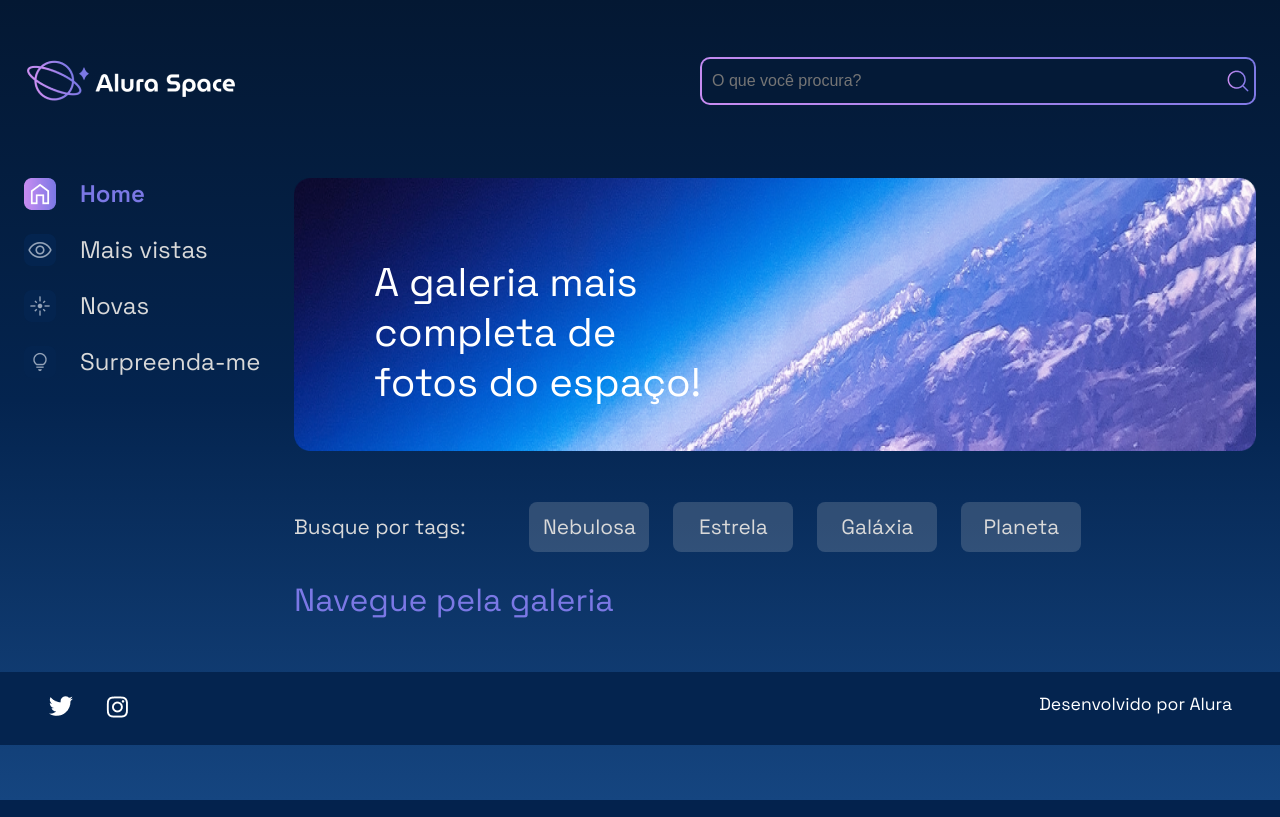
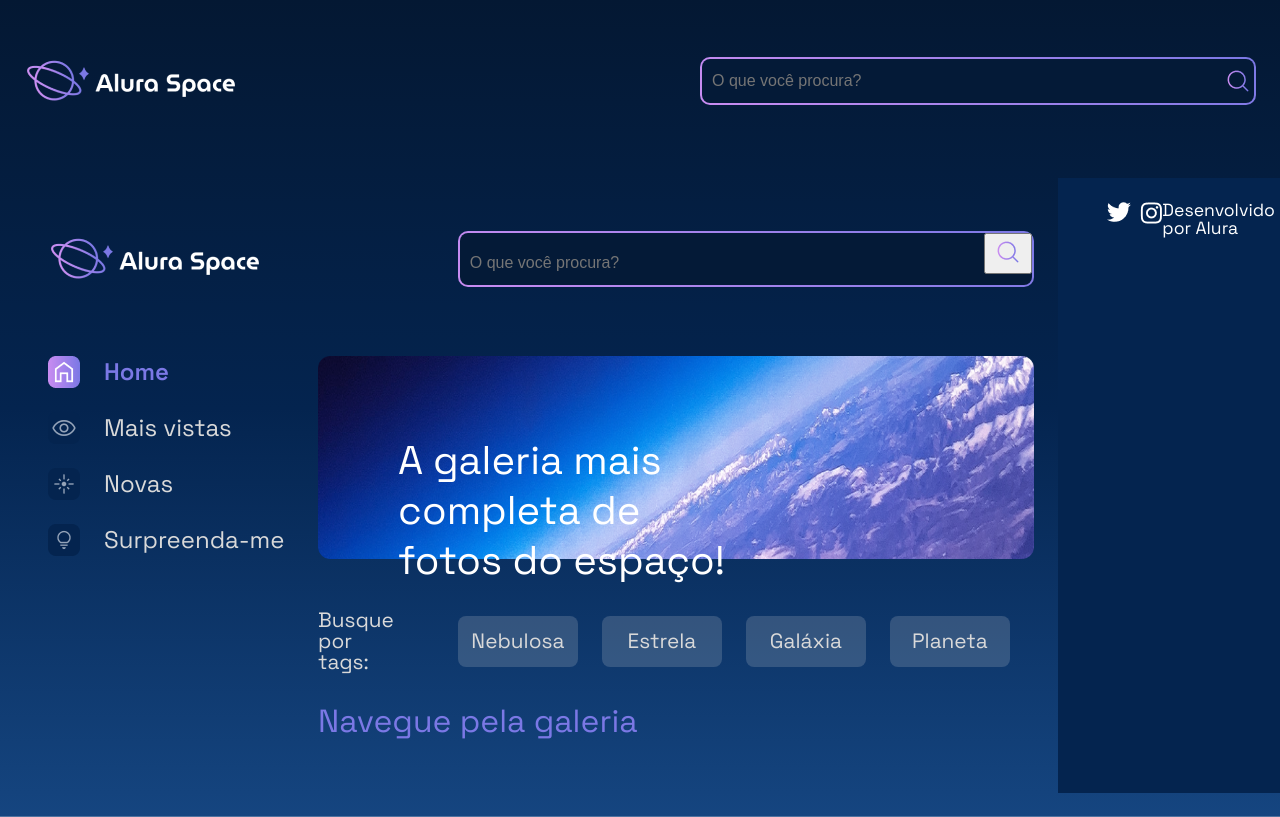
Before and after one commit to joseEliodoro-BSA/formacao_django, a Django app: page / in a window 1280 px wide; the page is wider, and only the part inside the window is pictured. Run offline with Django 5.2, Linux system fonts and the light colour scheme; data that the repository does not hold is empty.

Commit message:
feat: colocando menu de busca no menu

```diff
--- a/templates/galeria/partials/_menu.html
+++ b/templates/galeria/partials/_menu.html
@@ -1,5 +1,20 @@
 {% load static %}
 {% block content %}
+<div class="pagina-inicial">
+<header class="cabecalho">
+    <img src="{% static '/assets/logo/Logo(2).png' %}" alt="Logo da Alura Space" />
+    <div class="cabecalho__busca">
+        <div class="busca__fundo">
+            <form action="{% url 'buscar' %}">
+                <input class="busca__input" type="text" name="buscar" placeholder="O que você procura?">
+                <button type="submit">
+                    <img class="busca__icone" src="{% static '/assets/ícones/1x/search.png' %}" alt="ícone de search">
+                </button>
+            </form>
+        </div>
+    </div>
+</header>
+<main class="principal">
 <section class="menu-lateral">
     <nav class="menu-lateral__navegacao">
         <a href="{% url 'index' %}"><img src="{% static '/assets/ícones/1x/Home - ativo.png' %}"> Home</a>
```
